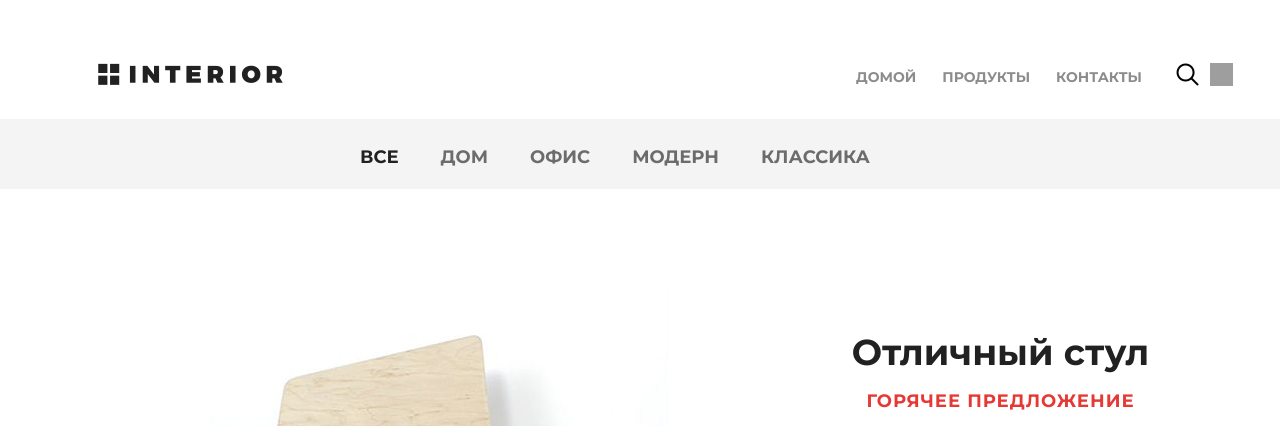
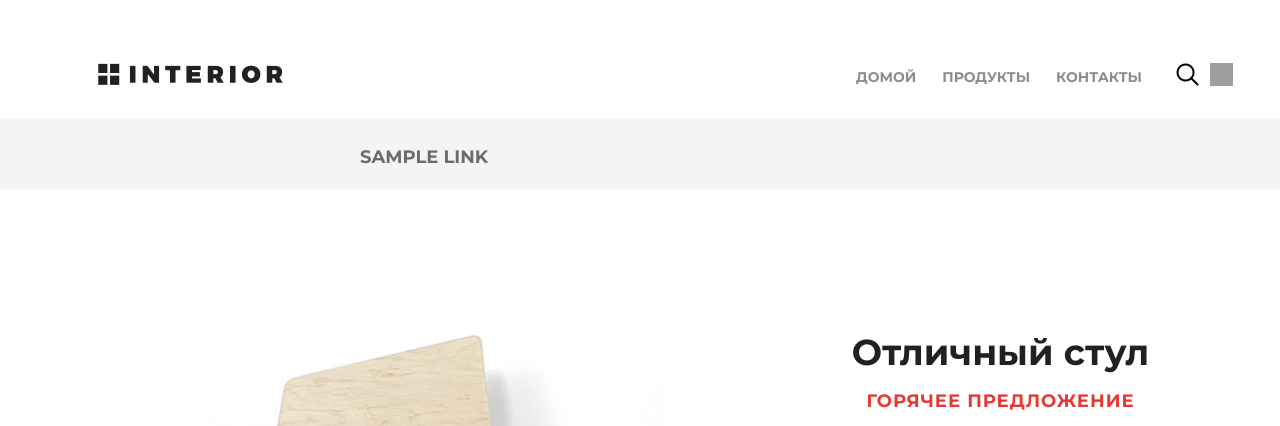
Before and after one commit to IrinaMilekhina/Django_1_Maslov, a Django app: template mainapp/templates/mainapp/products.html in a window 1280 px wide; the page is wider, and only the part inside the window is pictured. Shown: the top 426 px of that part. Run offline with Django 3.2, Linux system fonts and the light colour scheme; the template is opened without the code that fills it: most values are stand-ins (such as "Sample title", 1, 10 or a date in 2020); grey boxes are pictures that could not be loaded.

Commit message:
Вывод динамического контента на страницах (элементы меню, список товара, заголовок страницы).

```diff
--- a/geekshop/urls.py
+++ b/geekshop/urls.py
@@ -23,5 +23,11 @@ urlpatterns = [
     path('products/', mainapp.products, name='products'),
     path('contact/', mainapp.contact, name='contact'),
 
+    path('products/all/', mainapp.products, name='products_all'),
+    path('products/home/', mainapp.products, name='products_home'),
+    path('products/office/', mainapp.products, name='products_office'),
+    path('products/modern/', mainapp.products, name='products_modern'),
+    path('products/classic/', mainapp.products, name='products_classic'),
+
     path('admin/', admin.site.urls),
 ]
--- /dev/null
+++ b/mainapp/templates/mainapp/includes/inc_categories_menu.html
@@ -0,0 +1,5 @@
+<ul class="links-menu">
+    {% for link in links_menu %}
+        <li><a href="{% url link.href %}" {% if request.resolver_match.url_name == link.href %}class="active" {% endif %}>{{ link.name }}</a></li>
+    {% endfor %}
+</ul>
--- a/mainapp/templates/mainapp/includes/inc_main_menu.html
+++ b/mainapp/templates/mainapp/includes/inc_main_menu.html
@@ -1,3 +1,3 @@
 <li><a href="{% url 'main' %}" {% if request.resolver_match.url_name == 'main' %}class="active" {% endif %}>домой</a></li>
-<li><a href="{% url 'products' %}"{% if request.resolver_match.url_name == 'products' %}class="active" {% endif %}>продукты</a></li>
+<li><a href="{% url 'products' %}"{% if 'products' in request.resolver_match.url_name %}class="active" {% endif %}>продукты</a></li>
 <li><a href="{% url 'contact' %}"{% if request.resolver_match.url_name == 'contact' %}class="active" {% endif %}>контакты</a></li>
--- a/mainapp/templates/mainapp/products.html
+++ b/mainapp/templates/mainapp/products.html
@@ -1,5 +1,6 @@
 {% extends 'mainapp/base.html' %}
 {% load static %}
+
 
 {% block content %}
     <div class="hero-white">
@@ -15,13 +16,7 @@
 
     <div class="details">
         <div class="links clearfix">
-            <ul class="links-menu">
-                <li><a href="#" class="active">все</a></li>
-                <li><a href="#">дом</a></li>
-                <li><a href="#">офис</a></li>
-                <li><a href="#">модерн</a></li>
-                <li><a href="#">классика</a></li>
-            </ul>
+            {% include 'mainapp/includes/inc_categories_menu.html' %}
         </div>
 
         <div class="details-products">
```
Also changed, not shown: mainapp/views.py (+11 -1 lines).
